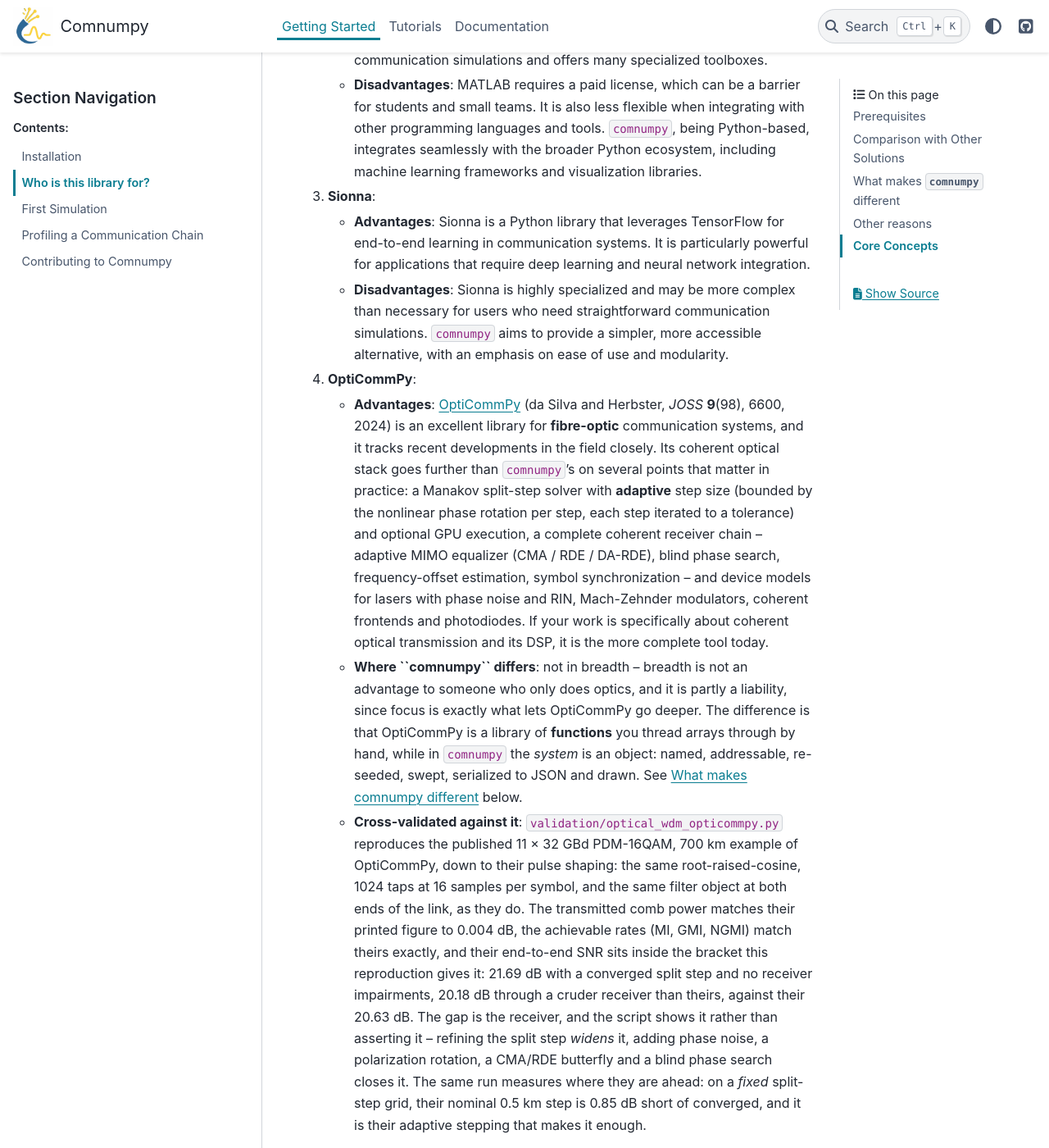
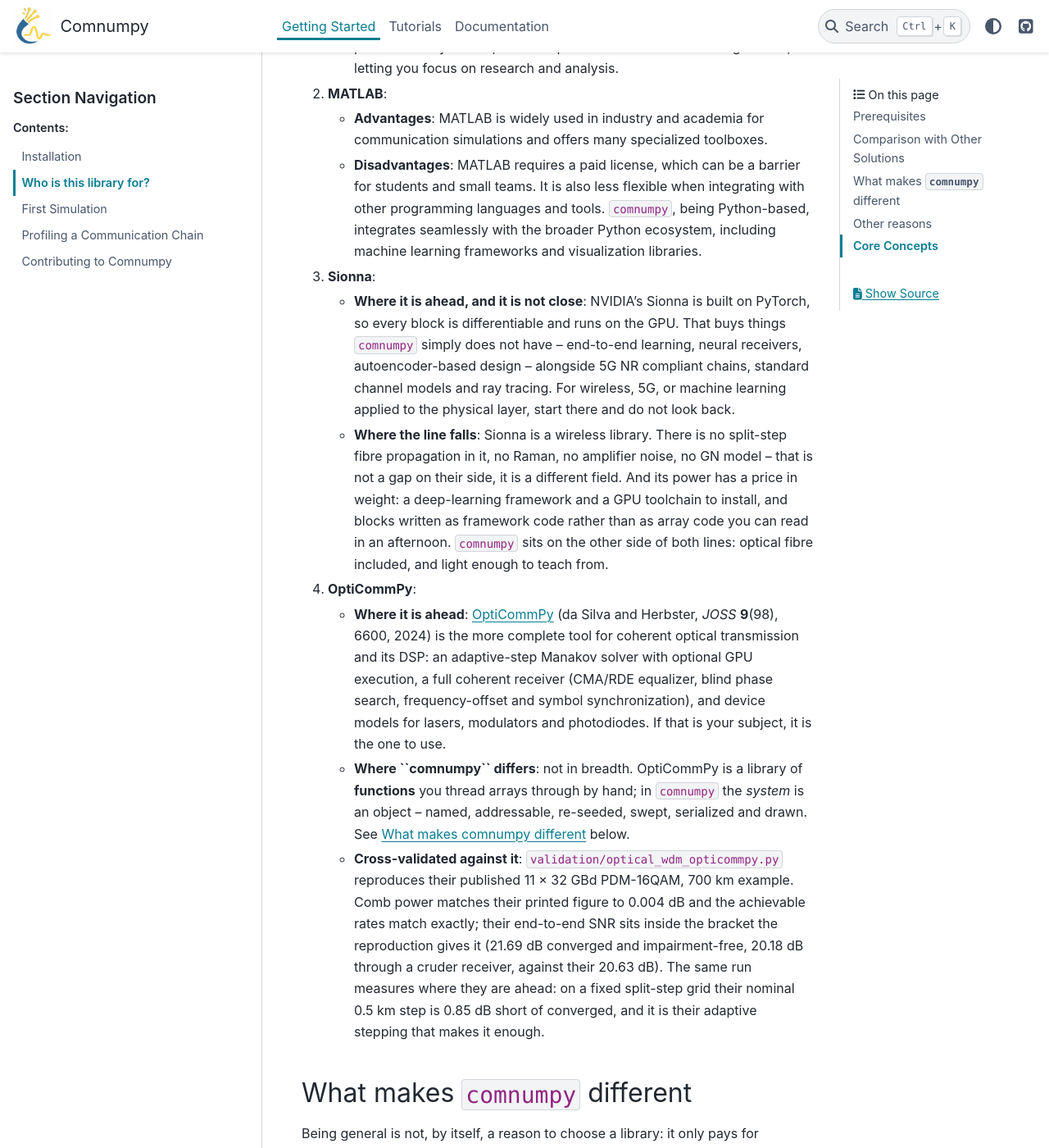
Before and after one commit to vincentchoqueuse/comnumpy, a Sphinx documentation site: the page built from docs/getting_started/who_is_comnumpy_for.rst, in a window 1280 px wide and 1400 px high, scrolled down 783 px. Shown: the whole window at 82% size. Built offline with Sphinx 7.4.7 and the PyData theme 0.15.4, drawn with Linux system fonts in a browser that asks for light colours; some of the changed text lies outside the part shown.

Commit message:
Fix the pyright narrowing, and sharpen the positioning page
The lint job was the only red one: pyright cannot narrow energy to a
float from the exclusivity check on lam and energy, so float(energy) was
a float | None argument. An explicit assert states the invariant the
check already enforces, the same pattern AWGN uses for snr_dB.

The comparison page also gets three corrections. Sionna is built on
PyTorch, not TensorFlow as the page claimed, and the entry now says what
it is actually ahead on -- differentiability, GPU, 5G NR, ray tracing --
and recommends it outright for wireless and for machine learning on the
physical layer, instead of hedging that it "may be more complex than
necessary". The line that matters is drawn where it really falls: it is
a wireless library, with no fibre propagation in it, and it costs a
deep-learning framework and a GPU toolchain to install.

The OptiCommPy entry said the same thing three times over; it is now
about a third as long and keeps every measured number.

And the prerequisites section states the dependency floor as a position
rather than an aside: numpy, scipy, matplotlib and nothing else, because
the library is meant to be read as much as run.

Co-Authored-By: Claude Opus 5 <noreply@anthropic.com>
Claude-Session: https://claude.ai/code/session_01Pn2F8X4HZhS8fEJcL5enzw

```diff
--- a/docs/getting_started/who_is_comnumpy_for.rst
+++ b/docs/getting_started/who_is_comnumpy_for.rst
@@ -6,7 +6,9 @@ The ``comnumpy`` library is designed for researchers, engineers, and students wo
 Prerequisites
 -------------
 
-``comnumpy`` relies only on standard numerical computing libraries such as ``numpy`` and ``scipy``. There are no complex or domain-specific dependencies to install. With a standard Python environment, you can install ``comnumpy`` and start using it right away.
+``comnumpy`` needs ``numpy``, ``scipy`` and ``matplotlib``, and nothing else. No deep-learning framework, no GPU toolchain, no compiler, no domain-specific runtime. ``pip install comnumpy`` in any Python environment and you are running.
+
+That is a deliberate choice rather than an omission. The library is meant to be **read** as much as run -- in a lecture, in a lab session, in the first weeks of a thesis -- and a stack that installs in seconds on any machine, and whose source is plain array code, is worth more in that setting than one that is faster on a cluster.
 
 Comparison with Other Solutions
 -------------------------------
@@ -23,14 +25,14 @@ Comparison with Other Solutions
 
 3. **Sionna**:
 
-   - **Advantages**: Sionna is a Python library that leverages TensorFlow for end-to-end learning in communication systems. It is particularly powerful for applications that require deep learning and neural network integration.
-   - **Disadvantages**: Sionna is highly specialized and may be more complex than necessary for users who need straightforward communication simulations. ``comnumpy`` aims to provide a simpler, more accessible alternative, with an emphasis on ease of use and modularity.
+   - **Where it is ahead, and it is not close**: NVIDIA's Sionna is built on PyTorch, so every block is differentiable and runs on the GPU. That buys things ``comnumpy`` simply does not have -- end-to-end learning, neural receivers, autoencoder-based design -- alongside 5G NR compliant chains, standard channel models and ray tracing. For wireless, 5G, or machine learning applied to the physical layer, start there and do not look back.
+   - **Where the line falls**: Sionna is a wireless library. There is no split-step fibre propagation in it, no Raman, no amplifier noise, no GN model -- that is not a gap on their side, it is a different field. And its power has a price in weight: a deep-learning framework and a GPU toolchain to install, and blocks written as framework code rather than as array code you can read in an afternoon. ``comnumpy`` sits on the other side of both lines: optical fibre included, and light enough to teach from.
 
 4. **OptiCommPy**:
 
-   - **Advantages**: `OptiCommPy <https://doi.org/10.21105/joss.06600>`_ (da Silva and Herbster, *JOSS* **9**\ (98), 6600, 2024) is an excellent library for **fibre-optic** communication systems, and it tracks recent developments in the field closely. Its coherent optical stack goes further than ``comnumpy``'s on several points that matter in practice: a Manakov split-step solver with **adaptive** step size (bounded by the nonlinear phase rotation per step, each step iterated to a tolerance) and optional GPU execution, a complete coherent receiver chain -- adaptive MIMO equalizer (CMA / RDE / DA-RDE), blind phase search, frequency-offset estimation, symbol synchronization -- and device models for lasers with phase noise and RIN, Mach-Zehnder modulators, coherent frontends and photodiodes. If your work is specifically about coherent optical transmission and its DSP, it is the more complete tool today.
-   - **Where ``comnumpy`` differs**: not in breadth -- breadth is not an advantage to someone who only does optics, and it is partly a liability, since focus is exactly what lets OptiCommPy go deeper. The difference is that OptiCommPy is a library of **functions** you thread arrays through by hand, while in ``comnumpy`` the *system* is an object: named, addressable, re-seeded, swept, serialized to JSON and drawn. See :ref:`what-makes-it-different` below.
-   - **Cross-validated against it**: ``validation/optical_wdm_opticommpy.py`` reproduces the published 11 |times| 32 GBd PDM-16QAM, 700 km example of OptiCommPy, down to their pulse shaping: the same root-raised-cosine, 1024 taps at 16 samples per symbol, and the same filter object at both ends of the link, as they do. The transmitted comb power matches their printed figure to 0.004 dB, the achievable rates (MI, GMI, NGMI) match theirs exactly, and their end-to-end SNR sits inside the bracket this reproduction gives it: 21.69 dB with a converged split step and no receiver impairments, 20.18 dB through a cruder receiver than theirs, against their 20.63 dB. The gap is the receiver, and the script shows it rather than asserting it -- refining the split step *widens* it, adding phase noise, a polarization rotation, a CMA/RDE butterfly and a blind phase search closes it. The same run measures where they are ahead: on a *fixed* split-step grid, their nominal 0.5 km step is 0.85 dB short of converged, and it is their adaptive stepping that makes it enough.
+   - **Where it is ahead**: `OptiCommPy <https://doi.org/10.21105/joss.06600>`_ (da Silva and Herbster, *JOSS* **9**\ (98), 6600, 2024) is the more complete tool for coherent optical transmission and its DSP: an adaptive-step Manakov solver with optional GPU execution, a full coherent receiver (CMA/RDE equalizer, blind phase search, frequency-offset and symbol synchronization), and device models for lasers, modulators and photodiodes. If that is your subject, it is the one to use.
+   - **Where ``comnumpy`` differs**: not in breadth. OptiCommPy is a library of **functions** you thread arrays through by hand; in ``comnumpy`` the *system* is an object -- named, addressable, re-seeded, swept, serialized and drawn. See :ref:`what-makes-it-different` below.
+   - **Cross-validated against it**: ``validation/optical_wdm_opticommpy.py`` reproduces their published 11 |times| 32 GBd PDM-16QAM, 700 km example. Comb power matches their printed figure to 0.004 dB and the achievable rates match exactly; their end-to-end SNR sits inside the bracket the reproduction gives it (21.69 dB converged and impairment-free, 20.18 dB through a cruder receiver, against their 20.63 dB). The same run measures where they are ahead: on a fixed split-step grid their nominal 0.5 km step is 0.85 dB short of converged, and it is their adaptive stepping that makes it enough.
 
 .. |times| unicode:: U+000D7
 
```
Also changed, not shown: 1 other file.
